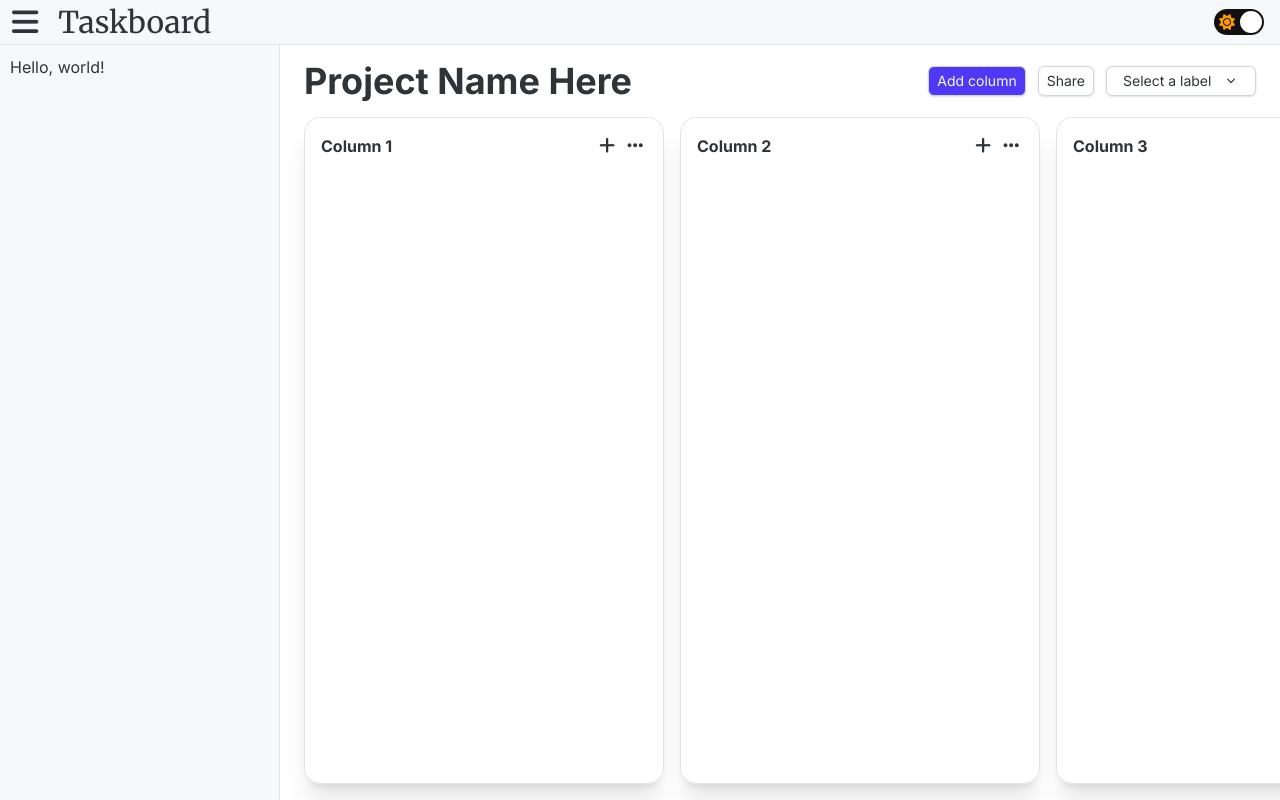
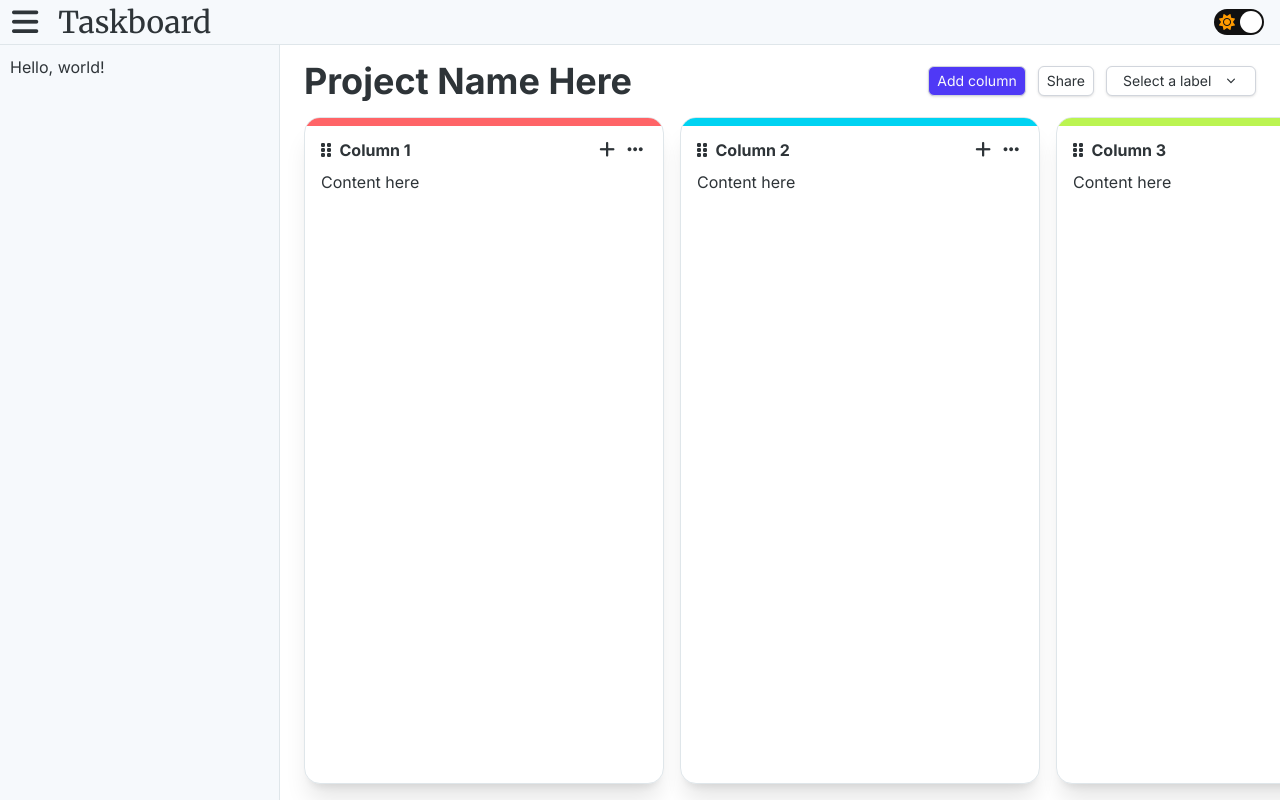
Before and after one commit to prestonyford/collaborate, a React (Vite) app in the folder client/: page / in a window 1280 px wide. Built offline with nearby package versions, Linux system fonts and the light colour scheme.

Commit message:
Use Zustand store

```diff
--- a/client/package.json
+++ b/client/package.json
@@ -15,7 +15,8 @@
     "clsx": "^2.1.1",
     "react": "^19.1.0",
     "react-dom": "^19.1.0",
-    "tailwindcss": "^4.1.8"
+    "tailwindcss": "^4.1.8",
+    "zustand": "^5.0.5"
   },
   "devDependencies": {
     "@eslint/js": "^9.25.0",
--- a/client/src/model/dto/ColumnDTO.ts
+++ b/client/src/model/dto/ColumnDTO.ts
@@ -1,4 +1,5 @@
 export default interface ColumnDTO {
 	id: string,
-	name: string
+	name: string,
+	color: string
 }
--- /dev/null
+++ b/client/src/net/ColumnCommunicator/FakeColumnCommunicator.ts
@@ -0,0 +1,29 @@
+import type ColumnDTO from "../../model/dto/ColumnDTO";
+import type ColumnCommunicator from "./ColumnCommunicator";
+
+export default class FakeColumnCommunicator implements ColumnCommunicator {
+	async getColumnsByProject(projectID: string): Promise<ColumnDTO[]> {
+		return [
+			{
+				id: "1",
+				name: "Column 1",
+				color: "#ff6467"
+			},
+			{
+				id: "2",
+				name: "Column 2",
+				color: "#00D3F2"
+			},
+			{
+				id: "3",
+				name: "Column 3",
+				color: "#BBF451"
+			},
+			{
+				id: "4",
+				name: "Column 4",
+				color: "#FFB900"
+			},
+		]
+	}
+}
--- a/client/src/pages/MainPage.tsx
+++ b/client/src/pages/MainPage.tsx
@@ -1,15 +1,22 @@
-import { useState } from 'react'
+import { useEffect, useState } from 'react'
 import Button from '../components/base/Button'
 import Dropdown from '../components/base/Dropdown'
 import Board from './board/Board';
 import BoardColumn from './board/BoardColumn';
+import { useBoardStore } from './board/BoardStore';
 
 interface Props {
 
 }
 
 function MainPage(props: Props) {
+	const columns = useBoardStore((state) => state.columns)
+	const initialize = useBoardStore((state) => state.initialize)
 	const [labelFilter, setLabelFilter] = useState<string | null>(null);
+
+	useEffect(() => {
+		initialize("");
+	}, [initialize]);
 
 	return (
 		<>
@@ -35,10 +42,7 @@ function MainPage(props: Props) {
 				</div>
 				<div className='grow w-full'>
 					<Board>
-						<BoardColumn columnName='Column 1' />
-						<BoardColumn columnName='Column 2' />
-						<BoardColumn columnName='Column 3' />
-						<BoardColumn columnName='Column 4' />
+						{columns.map(column => <BoardColumn key={column.id} columnName={column.name} columnColor={column.color} />)}
 					</Board>
 				</div>
 			</div>
--- a/client/src/pages/board/BoardColumn.tsx
+++ b/client/src/pages/board/BoardColumn.tsx
@@ -3,18 +3,28 @@ import ClickyIcon from './ClickyIcon'
 
 interface Props {
 	columnName: string
+	columnColor?: string
 }
 
 function BoardColumn(props: Props) {
 
 	return (
 		<>
-			<div className="flex-shrink-0 w-[360px] h-full shadow-xl dark:shadow-base-alt rounded-2xl bg-base border-accent border-1 p-4">
-				<div className='flex justify-between gap-2'>
-					<strong className='truncate'>{props.columnName}</strong>
-					<div className='flex gap-1'>
-						<ClickyIcon icon="fa-solid fa-plus" />
-						<ClickyIcon icon="fa-solid fa-ellipsis" />
+			<div className="flex-shrink-0 w-[360px] h-full shadow-xl dark:shadow-base-alt rounded-2xl bg-base border-accent border-1 overflow-hidden">
+				<div className='w-full h-[8px]' style={{ backgroundColor: props.columnColor }}></div>
+				<div className="w-full h-full p-4 pt-3">
+					<div className='flex justify-between gap-2 pb-2'>
+						<div>
+							<i className="fa-solid fa-grip-vertical mr-1 cursor-grab"></i> {/* TODO: probably don't need cursor-grab after I implement dnd*/}
+							<strong className='truncate'>{props.columnName}</strong>
+						</div>
+						<div className='flex gap-1'>
+							<ClickyIcon icon="fa-solid fa-plus" />
+							<ClickyIcon icon="fa-solid fa-ellipsis" />
+						</div>
+					</div>
+					<div>
+						Content here
 					</div>
 				</div>
 			</div>
--- /dev/null
+++ b/client/src/pages/board/BoardStore.ts
@@ -0,0 +1,29 @@
+import { create } from 'zustand'
+import type ColumnDTO from '../../model/dto/ColumnDTO';
+import type ColumnCommunicator from '../../net/ColumnCommunicator/ColumnCommunicator';
+import FakeColumnCommunicator from '../../net/ColumnCommunicator/FakeColumnCommunicator';
+
+const columnCommunicator: ColumnCommunicator = new FakeColumnCommunicator();
+
+interface ProjectState {
+	isLoading: boolean
+	columns: ColumnDTO[]
+	initialize: (projectID: string) => Promise<void>
+}
+
+const useBoardStore = create<ProjectState>()(set => ({
+	isLoading: false,
+	columns: [],
+
+	initialize: async (projectID: string) => {
+		set({ isLoading: true });
+		try {
+			const newColumns = await columnCommunicator.getColumnsByProject(projectID);
+			set({ columns: newColumns });
+		} finally {
+			set({ isLoading: false });
+		}
+	},
+}));
+
+export { useBoardStore };
```
Also changed, not shown: 1 other file (tests, documents, lock files or other folders).
